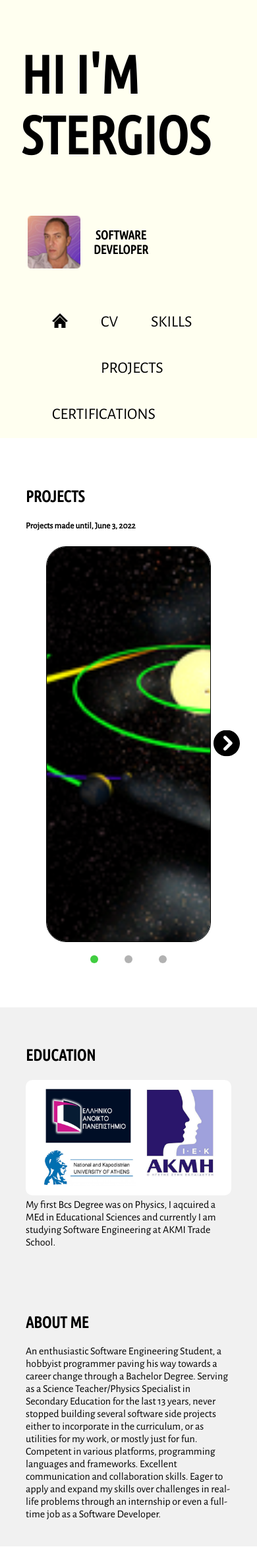
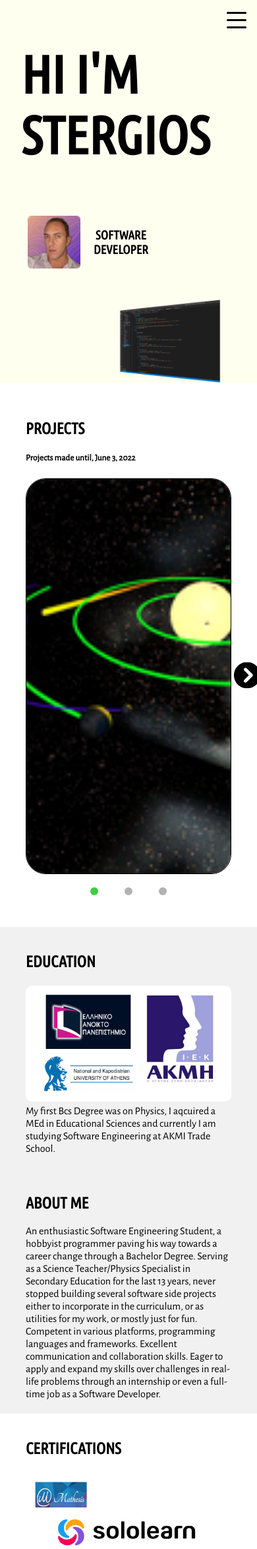
Before and after one commit to kster735/Portfolio-Web-Site, a PHP site: page / in a window 390 px wide; the page is wider, and only the part inside the window is pictured. Shown: the top 2348 px of that part at 66% size. Run offline with PHP 8.4, Linux system fonts and the light colour scheme.

Commit message:
Fixed hamburger button

```diff
--- a/css/carousel.css
+++ b/css/carousel.css
@@ -1,7 +1,7 @@
 .home .row section article .carousel {
     position: relative;
     height: 600px;
-    width: 80%;
+    width: 100%;
     margin: 10px auto 60px auto;
     max-width: 940px;
 }
--- a/css/main.css
+++ b/css/main.css
@@ -10,7 +11,7 @@ body{
 
 
 h1, h2, h3 {
-    font-family: 'Ubuntu Condensed';
+    font-family: 'Ubuntu Condensed', sans-serif;
     text-transform: uppercase;
 }
 
@@ -78,15 +79,84 @@ header h3{
     animation: intro-sub 1s cubic-bezier(0.445, 0.05, 0.55, 0.95) ;
 }
 
-
-
-
 /* Navigation styles */
 
+div.check {
+    position: relative;
+    height: 50px;
+    display: flex;
+    justify-content: flex-end;
+}
+
+div.check input {
+    position: absolute;
+    opacity: 0;
+    width: 2rem;
+    height: 2rem;
+    margin: 0.5rem;
+}
+
+.checkbtn {
+    position: absolute;
+    top: 16px;
+    right: 16px;
+    height: 30px;
+}
+
+.checkbtn div {
+    width: 30px;
+    height: 3px;
+    background: black;
+    border-radius: 5px;
+    position: relative;
+    transition: all 0.3s ease-in-out;
+}
+
+.top-bar {
+    position: absolute;
+    top: 0px;;
+}
+
+.middle-bar {
+    position: absolute;
+    top: 8px;
+}
+
+.bottom-bar {
+    position: absolute;
+    top: 16px;
+}
+
+label  {
+    cursor: pointer;
+    user-select: none;
+    padding-top: 2px;
+    border-radius: 2px;
+}
+
+input:checked + label div.top-bar {
+    transform: rotate(45deg);
+    top: 12px;
+}
+
+input:checked + label div.middle-bar {
+    opacity: 0;
+}
+
+input:checked + label div.bottom-bar {
+    transform: rotate(-45deg);
+    top: 6px;
+}
+
+input:focus + label {
+    outline: 1px solid black;
+    outline-offset: 2px;
+}
+
 nav{
-    clear:both;
-    position: sticky;
+    position: fixed;
     top: 0px;
+    width: 100%;
     background-color: ivory;
     overflow: hidden;
     text-transform: uppercase;
@@ -94,14 +164,21 @@ nav{
 }
 
 
-nav ul{
-    width: 80%;
+nav ul {
+    display: none;
+    flex-direction: column;
+    text-align: center;
+    width: 100%;
+    height: 100vh;
+    padding: 0;
     margin: 0 auto;
     list-style-type: none;
+    overflow-y: scroll;
 }
 
 nav ul li{
-    float: left;
+
+    padding-left: 50px;
     padding-right: 50px;
     padding-bottom: 20px;
     padding-top: 20px;
@@ -183,16 +260,12 @@ nav a:focus{
 }
 
 .home .row section{
-    padding: 10%;
+    padding: 5% 10%;
 }
 
-.home .row:nth-child(1) section{
-    padding: 10%;
-    width: 100%;
-}
 
 .home .row aside{
-    padding: 10%;
+    padding: 5% 10%;
 }
 
 .home .row aside a{
--- a/css/skillsJS.css
+++ b/css/skillsJS.css
@@ -1,10 +1,9 @@
 .skills .container{
     width: 80%;
     margin: 0 auto;
-    min-height: 150vh;
     font-size: large;
+    overflow-x: scroll;
 }
-
 
 .skills .bar{
     display: block;
@@ -28,7 +27,6 @@
 
 .skills table{
     width: 100%;
-    margin: 10px;
     border-collapse: collapse;
 }
 
--- a/index.html
+++ b/index.html
@@ -14,6 +14,7 @@
     <link rel="stylesheet" href="css/projects.css">
     <link rel="stylesheet" href="css/certifications.css">
     <link rel="stylesheet" href="css/canvas.css">
+    <link rel="stylesheet" href="https://cdnjs.cloudflare.com/ajax/libs/font-awesome/6.7.2/css/all.min.css" integrity="sha512-Evv84Mr4kqVGRNSgIGL/F/aIDqQb7xQ2vcrdIwxfjThSH8CSR7PBEakCr51Ck+w+/U6swU2Im1vVX0SVk9ABhg==" crossorigin="anonymous" referrerpolicy="no-referrer" />
     <script defer src="scripts/main.js"></script>
     <script defer src="scripts/carousel.js"></script>
     <script defer src="scripts/canvas.js"></script>
@@ -29,16 +30,24 @@
                 <img src="assets/images/Picture1.png"  class="profile" alt="Me" width = "80px">
                 <h3>Software Developer</h3>
             </section>
-            <!-- <aside>
+            <aside>
                 <div>
                     <img src="assets/images/codePerspective.png" alt="VS code window">
                 </div>
-            </aside> -->
+            </aside>
         </div>
     </header>
     <!-- Navbar For Site  menu -->
     <nav>
-        <ul>
+        <div class="check">
+            <input type="checkbox" name="toggle-menu" id="toggle-menu">
+            <label for="toggle-menu" class="checkbtn">
+                <div class="top-bar"></div>
+                <div class="middle-bar"></div>
+                <div class="bottom-bar"></div>
+            </label>
+        </div>
+        <ul class="menu">
             <li>
                 <a href="#home" class="transition-nav">
                    <svg class="transition-nav" version="1.1" id="Layer_1" xmlns="http://www.w3.org/2000/svg" xmlns:xlink="http://www.w3.org/1999/xlink" x="0px" y="0px" viewBox="0 0 122.88 112.07" style="enable-background:new 0 0 122.88 112.07;" xml:space="preserve"><style type="text/css">.st0{fill-rule:evenodd;clip-rule:evenodd;fill:currentColor;}</style><g><path class="st0" d="M61.44,0L0,60.18l14.99,7.87L61.04,19.7l46.85,48.36l14.99-7.87L61.44,0L61.44,0z M18.26,69.63L18.26,69.63 L61.5,26.38l43.11,43.25h0v0v42.43H73.12V82.09H49.49v29.97H18.26V69.63L18.26,69.63L18.26,69.63z"/></g></svg>
@@ -55,8 +64,8 @@
     <!-- Home Page -->
     <p id="home"></p>
     <div class="home show">
-    <div class = "row" >
-        <section>
+    <div class = "row ">
+        <section class="first-section">
             <h2>Projects</h2>
             <h5>Projects made until, June 3, 2022</h5>
 
@@ -119,7 +128,7 @@
             <h2>Certifications</h2>
             <h5></h5>
             <article>
-                <img src="assets/images/seminars.png" alt="An image">  </img>
+                <img src="assets/images/seminars.png" alt="An image"/>
                 Even though my first encounter with coding was at University with Pascal, Fortran and C++, as a programmer I consinder myself as a community learner. I seek to expand my skills with the aid of
                 people putting the effort to share their knowledge on CS on youtube, free seminars, learning apps and free ebooks.
                 I also aqcuired various Certifications from Institutions offering online seminars like <a href="https://mathesis.cup.gr/">Mathesis.cup</a>  and <a href="https://www.coursera.org/courseraplus?utm_source=gg&utm_medium=sem&utm_campaign=04-CourseraPlus-ESC&utm_content=B2C&campaignid=13433112712&adgroupid=121113573337&device=c&keyword=coursera&matchtype=b&network=g&devicemodel=&adpostion=&creativeid=526383220037&hide_mobile_promo&gclid=Cj0KCQjwwJuVBhCAARIsAOPwGAQjWHm4UWElLuAIDnrMGt-PTFLKoJ97B4q87Ody8VQba_Y71musvOsaAlWOEALw_wcB">Coursera</a>.
@@ -394,10 +403,11 @@
                 <td></td>
             </tr>
         </table>
-        <canvas id="myCanvas" width="800" height="600" style="border:1px solid #000000;"></canvas>
 
     </div>
-
+    <!-- <div class="canvas-container">
+       <canvas id="myCanvas" width="800" height="600" style="border:1px solid #000000;"></canvas>
+    </div>  -->
 
     </div>
 
--- a/scripts/main.js
+++ b/scripts/main.js
@@ -6,6 +6,10 @@ let projectspage = document.querySelector(".projects-container");
 let certificationspage = document.querySelector(".certifications-container");
 
 const views = [homepage, cvpage, skillspage, projectspage, certificationspage];
+
+const toggle_menu = document.getElementById('toggle-menu');
+const menu = document.querySelector('.menu');
+
 
 views.forEach(v =>{
     v.classList.remove('show');
@@ -35,7 +39,13 @@ switch(href){
 }
 
 for (let i=0; i<links.length; i++){
-    links[i].addEventListener('click', (event) =>{
+    links[i].addEventListener('click', (event) => {
+
+        if (toggle_menu.style.display != 'none') {
+            toggle_menu.checked = false;
+            menu.style.display = "none";
+        }
+
         const target = event.target;
         href = target.getAttribute('href');
         console.log(href);
@@ -49,3 +59,31 @@ for (let i=0; i<links.length; i++){
         }
     });
 };
+
+
+
+
+
+toggle_menu.addEventListener('change', (e) => {
+    if (e.target.checked) {
+        menu.style.display = 'flex';
+    } else {
+        menu.style.display = 'none';
+    }
+});
+
+
+window.addEventListener("resize", () => {
+    const width = window.innerWidth;
+    const height = window.innerHeight;
+
+    if (width > 968) {
+        toggle_menu.checked = true;
+        toggle_menu.style.display = 'none';
+        menu.style.display = 'flex';
+    } else {
+        toggle_menu.checked = false;
+        toggle_menu.style.display = 'flex';
+        menu.style.display = 'none';
+    }
+});
```
Also changed, not shown: other parts of css/main.css (+93 -9 lines), linksToProjects.txt (added, +21 -0 lines).
